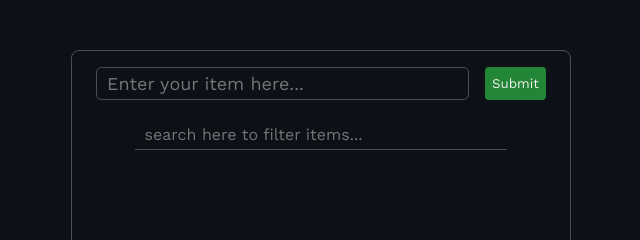
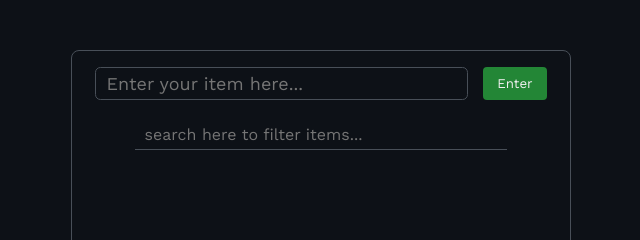
Before and after one commit to santebaratie/js-todo-list, a plain HTML site: page index.html in a window 1280 px wide. Shown: the top 240 px of the page, 319-959 px from the left. Drawn offline with nearby package versions, Linux system fonts and the light colour scheme.

Commit message:
Submit button styling

```diff
--- a/index.html
+++ b/index.html
@@ -16,7 +16,7 @@
     <form class="form">
       <div>
         <input type="text" placeholder="Enter your item here..." />
-        <input type="submit" value="Submit" />
+        <input type="submit" value="Enter" />
       </div>
       <input type="text" placeholder="search here to filter items..." />
     </form>
--- a/styles.css
+++ b/styles.css
@@ -103,7 +103,7 @@ input[type='submit']{
   background-color: var(--primary-color);
   border: none;
   border-radius: 0.3em;
-  padding: 0 7px;
+  padding: 0 14px;
   color: var(--text-color);
 }
 input[type='submit']:hover {
```
